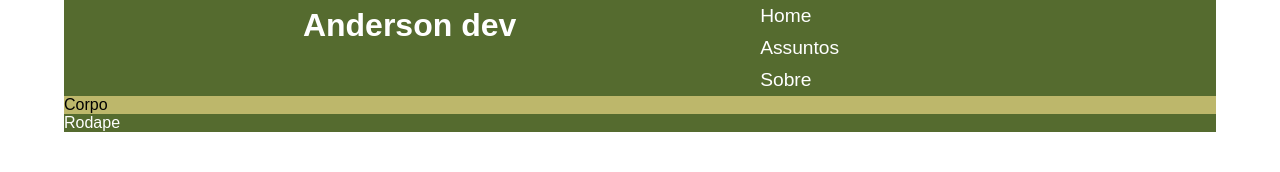
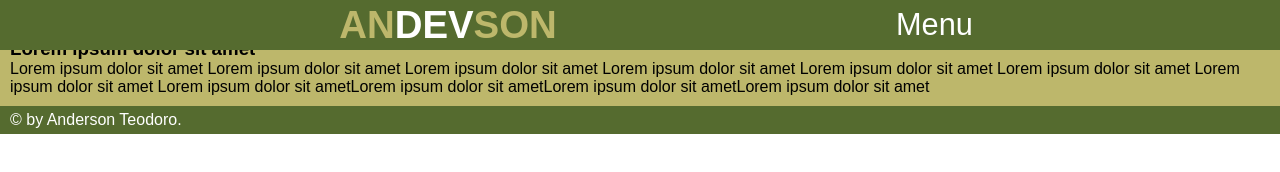
Before and after one commit to Andevson/Pagina-inicial, a plain HTML site: page index.html in a window 1280 px wide. Drawn offline with Linux system fonts and the light colour scheme.

Commit message:
estilização basica de cabeçalho

```diff
--- a/estilo.css
+++ b/estilo.css
@@ -1,3 +1,7 @@
+
+
+/* Estilização */
+
 * {
 	margin : 0px;
 	padding : 0px;
@@ -7,7 +11,7 @@
 body {
 	margin : 0px auto;
 	font-family : Arial;
-	width : 90%;
+	width : 100%;
 	max-width : 1440px;
 	min-width : 320px;
 }
@@ -22,68 +26,97 @@ a {
 
 /* Topo */
 
-#topo {
+header {
 	background : #556B2F;
+	width : 100%;
+	position : fixed;
+	overflow : hidden;
 }
 
-#topo #titulo,
-#topo #menu {
+header #titulo,
+header nav {
 	color : white;
 	display : inline-block;
 }
 
-#topo #titulo{
-	width : 60%;
+header #titulo{
+	width : 70%;
 	float : left;
-	font-size : 1em;
+	font-size : 1.20em;
 }
 
-#topo h1 {
+header h1 {
+	color : #BDB76B;
 	text-align : center;
 	line-height : 50px;
 	font-weight : bold;
 	border : 0px solid red;
 }
 
-#topo #menu{
-	width : 40%;
+header h1 span {
+	color : white;
+}
+
+header nav {
+	position : relative;
+	width : 30%;
 	float : right;
 	font-size : 1.2em;
+	top : 0px;
+	height : 10px;
+	transition : 0.2s;
 }
 
-#topo #menu li {
+header nav:hover {
+	top : -50px;
+	height : 100px;
+	transition : 0.2s;
+}
+
+header nav span {
+	display : inline-block;
+	font-size : 1.6em;
+	line-height : 50px;
+	width : 50px;
+	height : 50px;
+}
+
+header nav li {
 	border : 0px solid white;
 	text-align : left;
 }
 
-#topo #menu a {
+header nav a {
 	display : inline-block;
 	padding : 5px;
 	width : 100%;
+	transition : text-indent 0.2s;
 }
 
-#topo #menu a:link,
-#topo #menu a:visited {
+header nav a:link,
+header nav a:visited {
 	color : white;
 	text-indent : 0em;
 }
 
-#topo #menu a:hover,
-#topo #menu a:active {
+header nav a:hover,
+header nav a:active {
 	background : white;
 	color : #556B2F;
-	text-indent : 0em;
+	text-indent : 1em;
 }
 
 /* Corpo */
 
-#corpo {
+article {
+	padding : 10px;
 	background : #BDB76B;
 }
 
 /* Rodapé */
 
-#rodape {
+footer {
+	padding : 5px 10px;
 	color : white;
 	background : #556B2F;
 }
--- a/index.html
+++ b/index.html
@@ -6,24 +6,32 @@
 		<link rel = "stylesheet" type = "text/css" href = "estilo.css">
 	</head>
 	<body>
-		<div id = "topo">
+		<!-- Topo da página -->
+		<header>
 			<div id = "titulo">
-				<h1>Anderson dev</h1>
+				<h1>AN<span>DEV</span>SON</h1>
 			</div>
-			<div id = "menu">
+			<nav>
+				<span>Menu</span>
 				<ul>
 					<li><a href = "">Home</a></li>
 					<li><a href = "">Assuntos</a></li>
 					<li><a href = "">Sobre</a></li>
 				</ul>
-			</div>
+			</nav>
 			<div style = "clear : both;"></div>
-		</div>
-		<div id = "corpo">
-			Corpo
-		</div>
-		<div id = "rodape">
-			Rodape
-		</div>
+		</header>
+		<!-- Corpo da página -->
+		<article>
+			<h2>Lorem Ipsum</h2>
+			<section>
+				<h3>Lorem ipsum dolor sit amet</h2>
+				<p>Lorem ipsum dolor sit amet Lorem ipsum dolor sit amet Lorem ipsum dolor sit amet Lorem ipsum dolor sit amet Lorem ipsum dolor sit amet Lorem ipsum dolor sit amet Lorem ipsum dolor sit amet Lorem ipsum dolor sit ametLorem ipsum dolor sit ametLorem ipsum dolor sit ametLorem ipsum dolor sit amet</p>
+			</section>
+		</article>
+		<!-- Rodapé da página -->
+		<footer>
+			&copy; by Anderson Teodoro.
+		</footer>
 	</body>
 </html>
```
